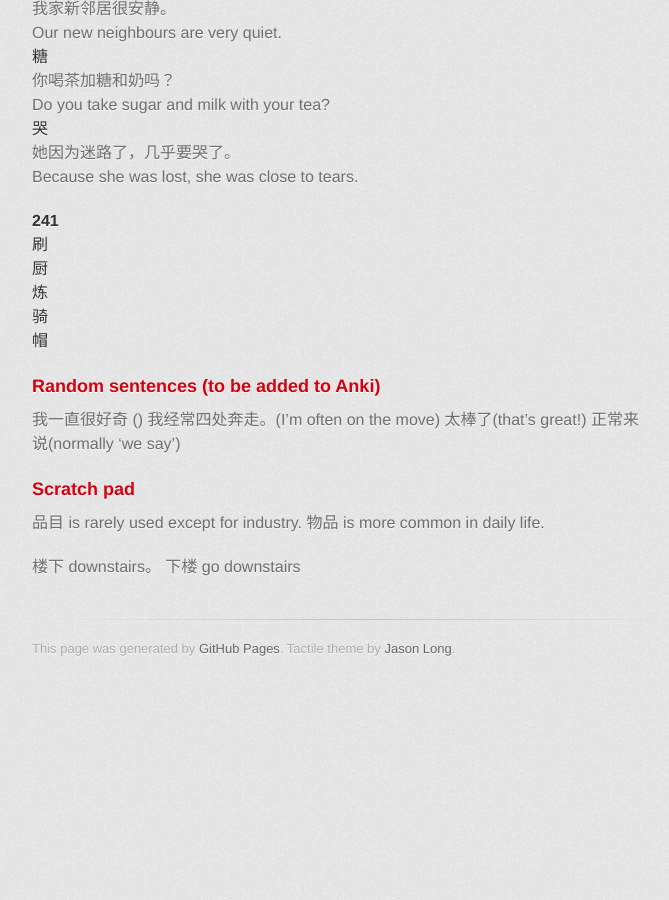
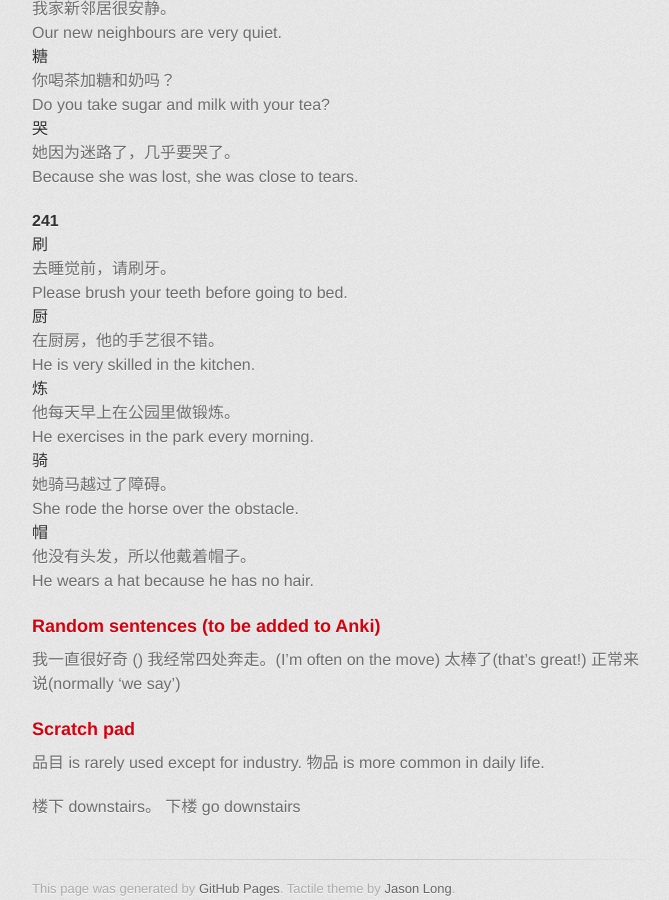
Before and after one commit to axiomiety/axiomiety.github.io, a Jekyll site: the page built from llog/mandarin.markdown, in a window 1280 px wide and 900 px high, scrolled down 17312 px. Shown: the whole window, without its empty margins (298-967 px from the left). Built offline with Jekyll 4.4.1, drawn with Linux system fonts in a browser that asks for light colours; nearby versions of some CDN libraries; some web fonts are replaced; before the commit the page ends 18000 px from its top, so only the background shows below that.

Commit message:
mandarin

```diff
--- a/llog/mandarin.markdown
+++ b/llog/mandarin.markdown
@@ -844,20 +844,20 @@ Character|Sentence|Translation
 
 <dl>
   <dt>刷</dt>
-  <dd></dd>
-  <dd></dd>
+  <dd>去睡觉前，请刷牙。</dd>
+  <dd>Please brush your teeth before going to bed.</dd>
   <dt>厨</dt>
-  <dd></dd>
-  <dd></dd>
+  <dd>在厨房，他的手艺很不错。</dd>
+  <dd>He is very skilled in the kitchen.</dd>
   <dt>炼</dt>
-  <dd></dd>
-  <dd></dd>
+  <dd>他每天早上在公园里做锻炼。</dd>
+  <dd>He exercises in the park every morning.</dd>
   <dt>骑</dt>
-  <dd></dd>
-  <dd></dd>
+  <dd>她骑马越过了障碍。</dd>
+  <dd>She rode the horse over the obstacle.</dd>
   <dt>帽</dt>
-  <dd></dd>
-  <dd></dd>
+  <dd>他没有头发，所以他戴着帽子。</dd>
+  <dd>He wears a hat because he has no hair.</dd>
   <dt></dt>
   <dd></dd>
   <dd></dd>
```
